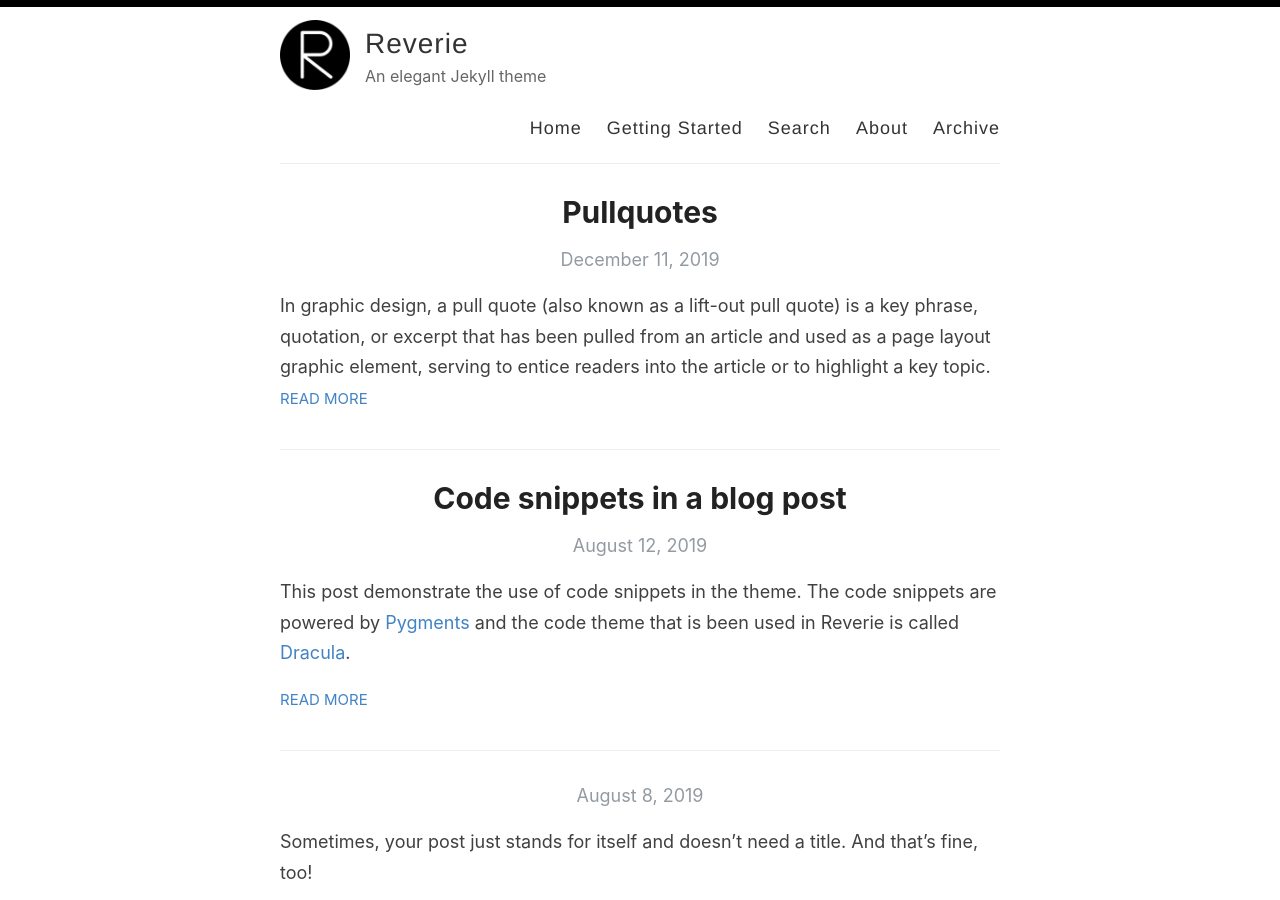
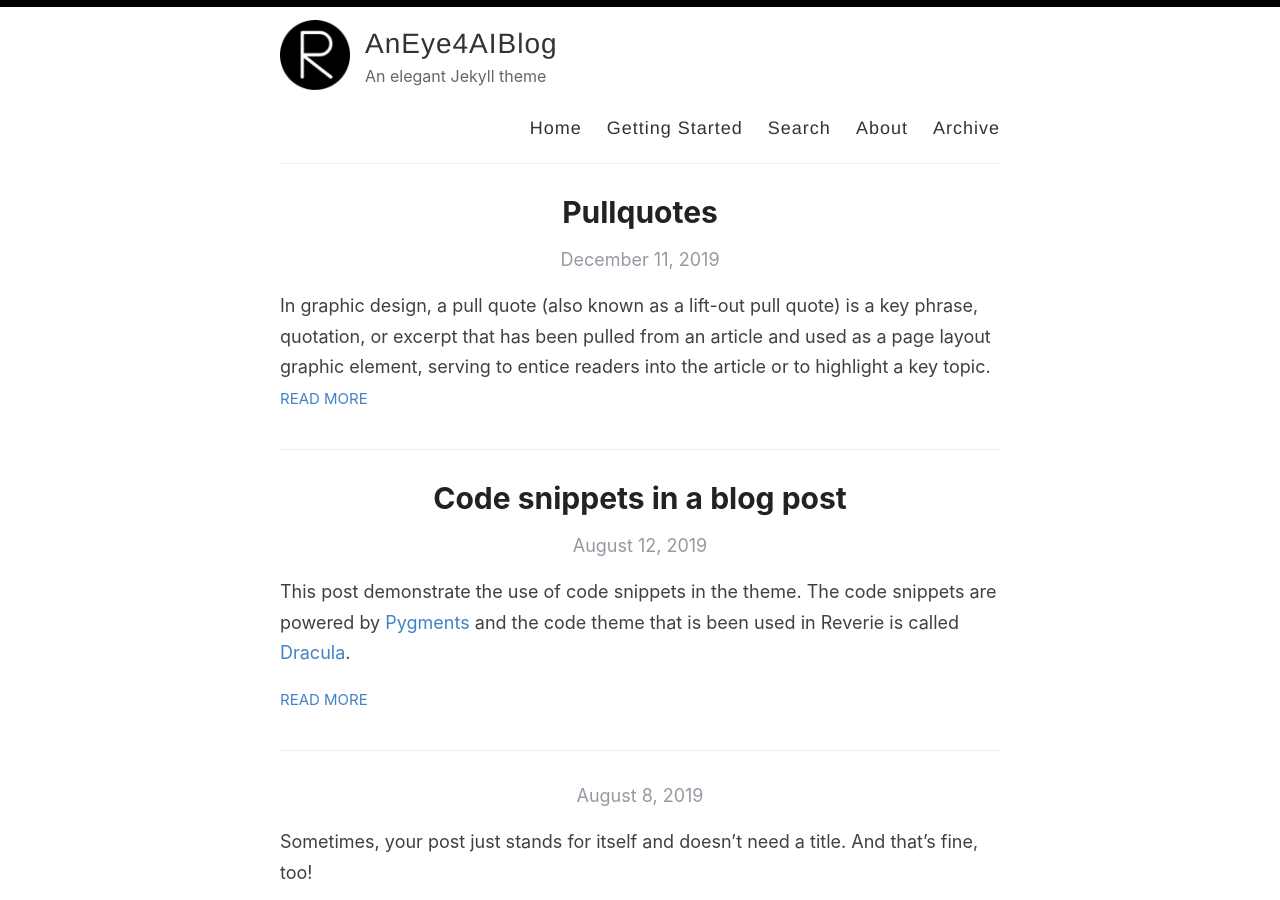
Before and after one commit to Annielytix/AnEye4AIBlog, a Jekyll site: the page built from index.html, in a window 1280 px wide and 900 px high. Built offline with Jekyll 4.4.1, drawn with Linux system fonts in a browser that asks for light colours; the list of posts is cut into pages by our own code.

Commit message:
Update _config.yml

```diff
--- a/_config.yml
+++ b/_config.yml
@@ -3,7 +3,7 @@
 #
 
 # Name of your site (displayed in the header)
-name: Reverie
+name: AnEye4AIBlog
 
 # Name of the author
 author: Annielytix (Laura Edell)
@@ -21,7 +21,6 @@ avatar: /images/reverie.png
 footer-links:
   dribbble:
   email: aneye4ai@gmail.com
-
   facebook:
   flickr:
   github: annielytix
@@ -48,8 +47,10 @@ google_analytics: G-V8VCKTYDN9
 
 # Your website URL (e.g. http://amitmerchant1990.github.io or http://www.amitmerchant.com)
 # Used for Sitemap.xml and your RSS feed
-url: http://www.aneye4ai.com
-#enforce_ssl: https://www.amitmerchant.com/reverie
+#url: https://www.aneye4ai.com
+url: http://annielytix.github.io
+enforce_ssl: https://www.aneye4ai.com/aneye4AIBlog
+#/reverie
 
 # If you're hosting your site at a Project repository on GitHub pages
 # (http://yourusername.github.io/repository-name)
```
